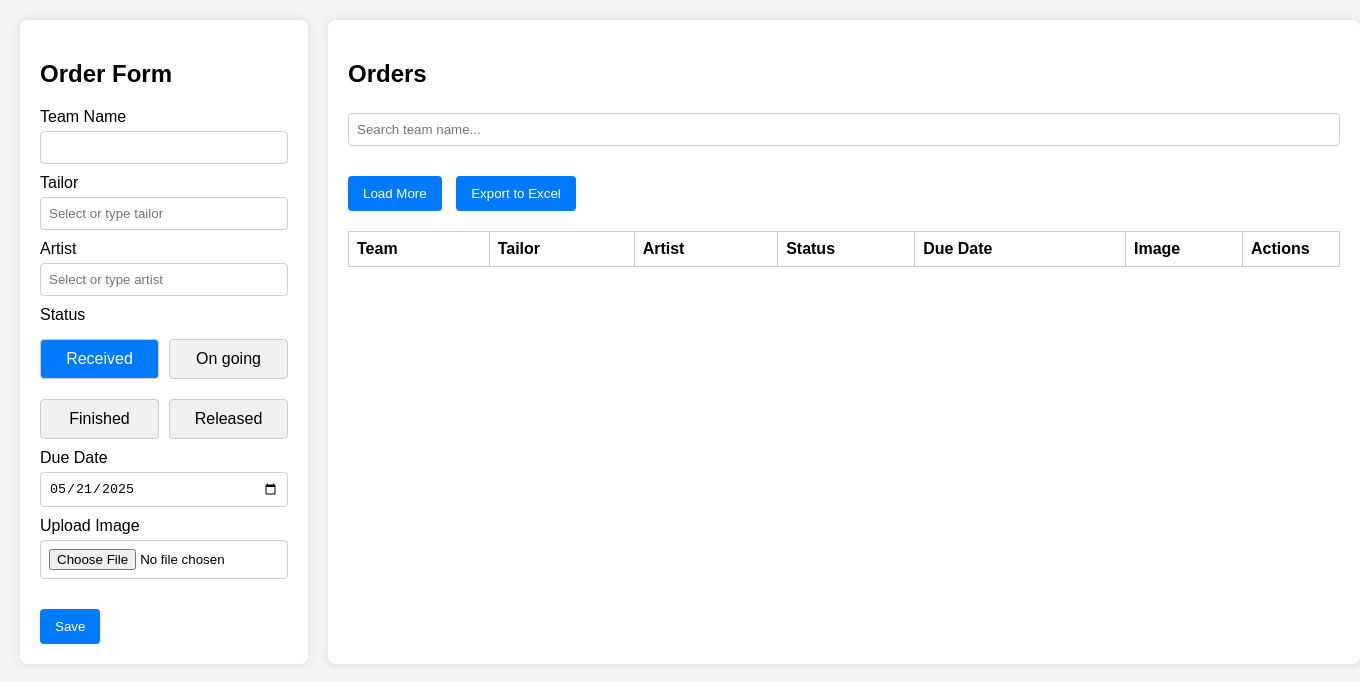
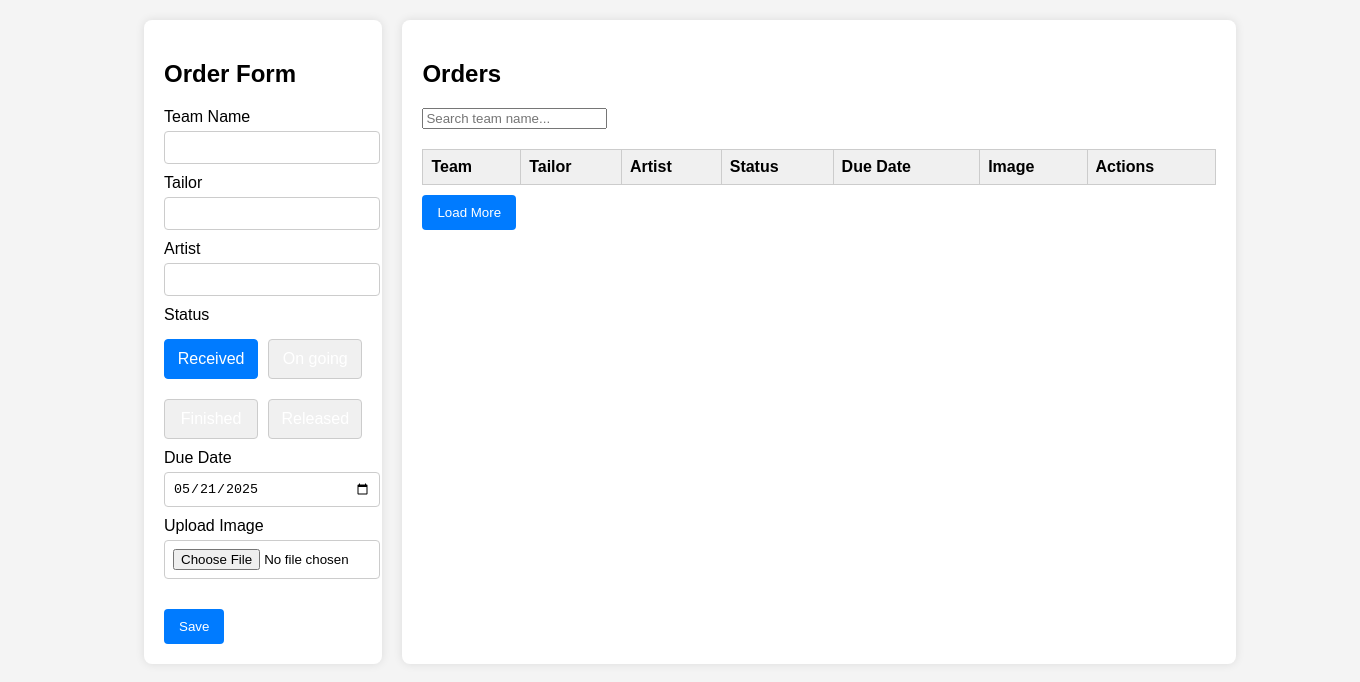
Before and after one commit to shaw3Q/BOMS, a plain HTML site: page index.html in a window 1280 px wide. Shown: the whole page, 1360 px wide, since content can reach past the window. Drawn offline with Linux system fonts and the light colour scheme; no server answers.

Commit message:
Update index.html

```diff
--- a/index.html
+++ b/index.html
@@ -9,6 +9,10 @@
       font-family: Arial, sans-serif;
       margin: 20px;
       background-color: #f4f4f4;
+    }
+    .container {
+      width: 80%;
+      margin: 0 auto;
       display: flex;
       gap: 20px;
     }
@@ -25,22 +29,20 @@
       padding: 20px;
       border-radius: 8px;
       box-shadow: 0 0 10px rgba(0,0,0,0.1);
-    overflow-x: auto;
     }
-  label {
+    .form-card label {
       display: block;
       margin-top: 10px;
     }
-  input[type="text"],
-  input[type="date"],
-  input[type="file"],
-  input[list] {
+    .form-card input[type="text"],
+    .form-card input[type="date"],
+    .form-card input[type="file"],
+    .form-card input[list] {
       width: 100%;
       padding: 8px;
       margin-top: 5px;
       border: 1px solid #ccc;
       border-radius: 4px;
-    box-sizing: border-box;
     }
     .status-options {
       display: grid;
@@ -57,19 +59,14 @@
       border: 1px solid #ccc;
       border-radius: 4px;
       cursor: pointer;
+      background-color: #f0f0f0;
       user-select: none;
-    background-color: #f0f0f0;
-    transition: background-color 0.3s,color 0.3s;
     }
     .status-options input[type="radio"]:checked + label {
+      background-color: #007bff;
       color: white;
+      border-color: #007bff;
     }
-  /* Status colors for form */
-  #received:checked + label { background-color: #007bff; }
-  #ongoing:checked + label { background-color: #ffc107; color: black; }
-  #finished:checked + label { background-color: #28a745; }
-  #released:checked + label { background-color: #6c757d; }
-
     .preview-img {
       margin-top: 10px;
       max-width: 100%;
@@ -100,51 +97,49 @@
       text-align: left;
       vertical-align: middle;
     }
-  th.status, td.status {
-    width: 120px;
+    th {
+      background-color: #f0f0f0;
     }
-  th.image, td.image {
-    width: 100px;
+    /* Status colors for list and form */
+    .status-received {
+      color: white;
+      background-color: #ffc107; /* Amber */
+      padding: 3px 6px;
+      border-radius: 4px;
+      display: inline-block;
+      text-align: center;
     }
-  th.actions, td.actions {
-    width: 80px;
+    .status-ongoing {
+      color: white;
+      background-color: #17a2b8; /* Teal */
+      padding: 3px 6px;
+      border-radius: 4px;
+      display: inline-block;
+      text-align: center;
     }
-  /* Status colors for table cells */
-  td.status[data-status="Received"] { background-color: #007bff; color: white; }
-  td.status[data-status="On going"] { background-color: #ffc107; color: black; }
-  td.status[data-status="Finished"] { background-color: #28a745; color: white; }
-  td.status[data-status="Released"] { background-color: #6c757d; color: white; }
-  /* Image styles */
-  td.image img {
-    max-width: 80px;
-    cursor: pointer;
+    .status-finished {
+      color: white;
+      background-color: #28a745; /* Green */
+      padding: 3px 6px;
       border-radius: 4px;
+      display: inline-block;
+      text-align: center;
     }
-  /* Action buttons style */
-  .action-btn {
-    background: none;
-    border: none;
-    color: #007bff;
-    cursor: pointer;
-    font-size: 14px;
-    padding: 4px 6px;
-    margin: 0 2px;
-  }
-  .action-btn:hover {
-    text-decoration: underline;
-  }
-  #loadMoreBtn, #exportBtn {
-    margin-right: 10px;
-  }
-  #actionsContainer {
-    margin-top: 10px;
+    .status-released {
+      color: white;
+      background-color: #6c757d; /* Gray */
+      padding: 3px 6px;
+      border-radius: 4px;
+      display: inline-block;
+      text-align: center;
     }
   </style>
 </head>
 <body>
-
+  <div class="container">
     <div class="form-container">
       <h2>Order Form</h2>
+      <div class="form-card">
         <form id="orderForm">
           <input type="hidden" id="docId" />
 
@@ -152,26 +147,26 @@
           <input type="text" id="teamName" required />
 
           <label>Tailor</label>
-    <input list="tailorList" id="tailor" placeholder="Select or type tailor" />
+          <input list="tailorList" id="tailor" />
           <datalist id="tailorList"></datalist>
 
           <label>Artist</label>
-    <input list="artistList" id="artist" placeholder="Select or type artist" />
+          <input list="artistList" id="artist" />
           <datalist id="artistList"></datalist>
 
           <label>Status</label>
           <div class="status-options">
-      <input type="radio" id="received" name="status" value="Received" checked>
-      <label for="received">Received</label>
+            <input type="radio" id="received" name="status" value="Received" checked />
+            <label for="received" class="status-received">Received</label>
 
-      <input type="radio" id="ongoing" name="status" value="On going">
-      <label for="ongoing">On going</label>
+            <input type="radio" id="ongoing" name="status" value="On going" />
+            <label for="ongoing" class="status-ongoing">On going</label>
 
-      <input type="radio" id="finished" name="status" value="Finished">
-      <label for="finished">Finished</label>
+            <input type="radio" id="finished" name="status" value="Finished" />
+            <label for="finished" class="status-finished">Finished</label>
 
-      <input type="radio" id="released" name="status" value="Released">
-      <label for="released">Released</label>
+            <input type="radio" id="released" name="status" value="Released" />
+            <label for="released" class="status-released">Released</label>
           </div>
 
           <label>Due Date</label>
@@ -184,30 +179,27 @@
           <button type="submit">Save</button>
         </form>
       </div>
+    </div>
 
     <div class="list-container">
       <h2>Orders</h2>
       <input type="text" id="searchTeam" placeholder="Search team name..." />
-
-  <div id="actionsContainer">
-    <button id="loadMoreBtn">Load More</button>
-    <button id="exportBtn">Export to Excel</button>
-  </div>
-
-  <table id="ordersTable" aria-label="Orders list">
+      <table id="ordersTable">
         <thead>
           <tr>
             <th>Team</th>
             <th>Tailor</th>
             <th>Artist</th>
-        <th class="status">Status</th>
+            <th>Status</th>
             <th>Due Date</th>
-        <th class="image">Image</th>
-        <th class="actions">Actions</th>
+            <th>Image</th>
+            <th>Actions</th>
           </tr>
         </thead>
         <tbody></tbody>
       </table>
+      <button id="loadMoreBtn" style="margin-top: 10px;">Load More</button>
+    </div>
   </div>
 
 <script src="https://www.gstatic.com/firebasejs/9.22.1/firebase-app-compat.js"></script>
```
Lines whose indentation alone changed are shown as unchanged.
